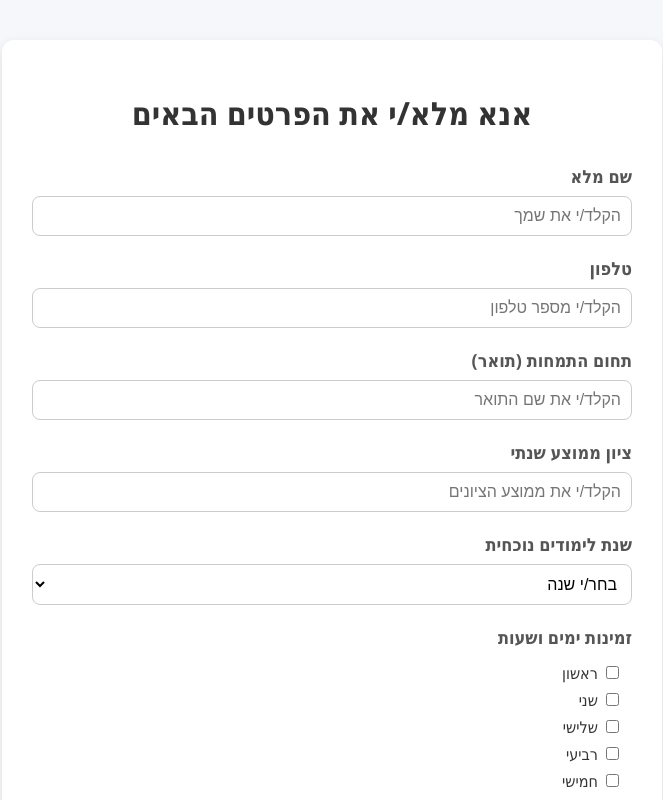
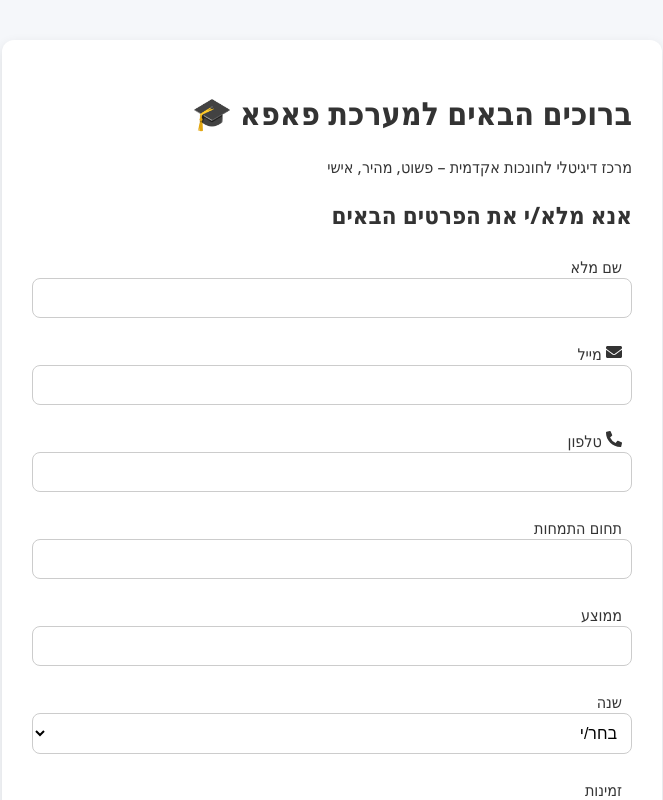
Before and after one commit to danielraz29/papa-frontend, a React (Create React App) app: page /mentor-request in a window 1280 px wide. Shown: the top 800 px of the page, without its empty margins (308-971 px from the left). Built offline with nearby package versions, Linux system fonts and the light colour scheme; the HTML template or start-up script is replaced by a standard one.

Commit message:
Update MentorRequest.js

```diff
--- a/src/MentorRequest.js
+++ b/src/MentorRequest.js
@@ -1,19 +1,52 @@
+// בקובץ MentorRequest.jsx
 import React, { useState } from "react";
+import { useNavigate } from "react-router-dom";
 import styles from "./MentorRequest.module.css";
+import { FaEnvelope, FaPhoneAlt, FaFileUpload } from 'react-icons/fa';
 
 function MentorRequest() {
   const [year, setYear] = useState("");
   const [availability, setAvailability] = useState({});
   const [selectedDays, setSelectedDays] = useState([]);
   const [name, setName] = useState("");
+  const [email, setEmail] = useState("");
   const [phone, setPhone] = useState("");
   const [degree, setDegree] = useState("");
   const [average, setAverage] = useState("");
   const [resume, setResume] = useState(null);
+  const [errors, setErrors] = useState({});
   const [showPopup, setShowPopup] = useState(false);
+  const [isSubmitting, setIsSubmitting] = useState(false);
 
+  const navigate = useNavigate();
   const days = ["ראשון", "שני", "שלישי", "רביעי", "חמישי"];
   const times = ["בוקר", "צהריים", "ערב"];
+
+  const validateEmail = (email) => /\S+@\S+\.\S+/.test(email);
+  const validatePhone = (phone) => /^\d{7,}$/.test(phone);
+  const validateResume = (file) => {
+    const validTypes = [
+      "application/pdf",
+      "application/msword",
+      "application/vnd.openxmlformats-officedocument.wordprocessingml.document"
+    ];
+    return file && validTypes.includes(file.type);
+  };
+
+  const validateForm = () => {
+    const newErrors = {};
+    if (!name) newErrors.name = true;
+    if (!validateEmail(email)) newErrors.email = true;
+    if (!validatePhone(phone)) newErrors.phone = true;
+    if (!degree) newErrors.degree = true;
+    if (!average) newErrors.average = true;
+    if (!year) newErrors.year = true;
+    if (selectedDays.length === 0) newErrors.availability = true;
+    if (Object.keys(availability).length !== selectedDays.length) newErrors.availability = true;
+    if (!validateResume(resume)) newErrors.resume = true;
+    setErrors(newErrors);
+    return Object.keys(newErrors).length === 0;
+  };
 
   const handleDayChange = (day, checked) => {
     const updatedDays = checked
@@ -37,90 +70,118 @@ function MentorRequest() {
   };
 
   const handleResumeUpload = (e) => {
-    setResume(e.target.files[0]);
-  };
-
-  const isFormComplete = () => {
-    return (
-      name &&
-      phone &&
-      degree &&
-      average &&
-      year &&
-      selectedDays.length > 0 &&
-      Object.keys(availability).length === selectedDays.length &&
-      resume
-    );
-  };
-
-  const handleSubmit = (e) => {
-    e.preventDefault();
-    if (isFormComplete()) {
-      setShowPopup(true);
+    const file = e.target.files[0];
+    if (validateResume(file)) {
+      setResume(file);
+      setErrors((prev) => ({ ...prev, resume: false }));
+    } else {
+      setErrors((prev) => ({ ...prev, resume: true }));
     }
   };
 
-  const closePopup = () => {
-    setShowPopup(false);
+  const handleSubmit = async (e) => {
+    e.preventDefault();
+
+    if (!validateForm()) return;
+    setIsSubmitting(true);
+
+    try {
+      const formData = new FormData();
+      formData.append("name", name);
+      formData.append("email", email);
+      formData.append("phone", phone);
+      formData.append("degree", degree);
+      formData.append("average", average);
+      formData.append("year", year);
+      formData.append("resume", resume);
+      formData.append("availability", JSON.stringify(availability));
+      formData.append("role", "mentor");
+      formData.append("status", "pending");
+
+      const response = await fetch("https://papa-backend.onrender.com/mentor-request", {
+        method: "POST",
+        body: formData,
+      });
+
+      if (!response.ok) throw new Error("שליחה נכשלה, נסה שוב.");
+      setShowPopup(true);
+      setTimeout(() => navigate("/"), 3000);
+    } catch (err) {
+      alert("שגיאה בשליחה: " + err.message);
+    } finally {
+      setIsSubmitting(false);
+    }
   };
+
+  const closePopup = () => setShowPopup(false);
 
   return (
     <div className={styles.container}>
-      <h1 className={styles.title}>אנא מלא/י את הפרטים הבאים</h1>
+      <header className={styles.header}>
+        <h1>ברוכים הבאים למערכת פאפא 🎓</h1>
+        <p className={styles.subtitle}>מרכז דיגיטלי לחונכות אקדמית – פשוט, מהיר, אישי</p>
+      </header>
 
+      <h2 className={styles.formTitle}>אנא מלא/י את הפרטים הבאים</h2>
       <form onSubmit={handleSubmit}>
         <div className={styles.formGroup}>
-          <h2 className={styles.subHeading}>שם מלא</h2>
+          <label className={styles.label}>שם מלא</label>
           <input
             type="text"
-            placeholder="הקלד/י את שמך"
             value={name}
             onChange={(e) => setName(e.target.value)}
-            className={styles.inputText}
+            className={`${styles.inputText} ${errors.name ? styles.errorInput : ""}`}
           />
         </div>
 
         <div className={styles.formGroup}>
-          <h2 className={styles.subHeading}>טלפון</h2>
+          <label className={styles.label}><FaEnvelope /> מייל</label>
           <input
-            type="text"
-            placeholder="הקלד/י מספר טלפון"
-            value={phone}
-            onChange={(e) => setPhone(e.target.value)}
-            className={styles.inputText}
+            type="email"
+            value={email}
+            onChange={(e) => setEmail(e.target.value)}
+            className={`${styles.inputText} ${errors.email ? styles.errorInput : ""}`}
           />
         </div>
 
         <div className={styles.formGroup}>
-          <h2 className={styles.subHeading}>תחום התמחות (תואר)</h2>
+          <label className={styles.label}><FaPhoneAlt /> טלפון</label>
           <input
             type="text"
-            placeholder="הקלד/י את שם התואר"
-            value={degree}
-            onChange={(e) => setDegree(e.target.value)}
-            className={styles.inputText}
+            value={phone}
+            onChange={(e) => setPhone(e.target.value)}
+            className={`${styles.inputText} ${errors.phone ? styles.errorInput : ""}`}
           />
         </div>
 
         <div className={styles.formGroup}>
-          <h2 className={styles.subHeading}>ציון ממוצע שנתי</h2>
+          <label className={styles.label}>תחום התמחות</label>
           <input
             type="text"
-            placeholder="הקלד/י את ממוצע הציונים"
-            value={average}
-            onChange={(e) => setAverage(e.target.value)}
-            className={styles.inputText}
+            value={degree}
+            onChange={(e) => setDegree(e.target.value)}
+            className={`${styles.inputText} ${errors.degree ? styles.errorInput : ""}`}
           />
         </div>
 
         <div className={styles.formGroup}>
-          <h2 className={styles.subHeading}>שנת לימודים נוכחית</h2>
+          <label className={styles.label}>ממוצע</label>
+          <input
+            type="text"
+            value={average}
+            onChange={(e) => setAverage(e.target.value)}
+            className={`${styles.inputText} ${errors.average ? styles.errorInput : ""}`}
+          />
+        </div>
+
+        <div className={styles.formGroup}>
+          <label className={styles.label}>שנה</label>
           <select
             value={year}
             onChange={(e) => setYear(e.target.value)}
-            className={styles.select}
+            className={`${styles.select} ${errors.year ? styles.errorInput : ""}`}
           >
-            <option value="">בחר/י שנה</option>
+            <option value="">בחר/י</option>
             <option>א'</option>
             <option>ב'</option>
             <option>ג'</option>
@@ -129,62 +190,56 @@ function MentorRequest() {
         </div>
 
         <div className={styles.formGroup}>
-          <h2 className={styles.subHeading}>זמינות ימים ושעות</h2>
+          <label className={styles.label}>זמינות</label>
           {days.map((day) => (
             <div key={day} className={styles.dayItem}>
-              <label className={styles.label}>
               <input
                 type="checkbox"
                 checked={selectedDays.includes(day)}
                 onChange={(e) => handleDayChange(day, e.target.checked)}
-                />{" "}
-                {day}
-              </label>
+              /> {day}
 
               {selectedDays.includes(day) && (
+                <div className={styles.selectWrapper}>
+                  <label className={styles.smallLabel}>בחר/י שעה</label>
                   <select
                     className={styles.timeSelect}
                     onChange={(e) => handleTimeChange(day, e.target.value)}
                     value={availability[day] || ""}
                   >
-                  <option value="">בחר/י שעה</option>
+                    <option value="">בחר/י</option>
                     {times.map((time) => (
-                    <option key={time} value={time}>
-                      {time}
-                    </option>
+                      <option key={time} value={time}>{time}</option>
                     ))}
                   </select>
+                </div>
               )}
             </div>
           ))}
+          {errors.availability && <p className={styles.errorText}>יש לבחור לפחות יום אחד עם שעה</p>}
         </div>
 
         <div className={styles.formGroup}>
-          <h2 className={styles.subHeading}>העלה/י קורות חיים</h2>
+          <label className={styles.label}><FaFileUpload /> קורות חיים</label>
           <input
             type="file"
             accept=".pdf,.doc,.docx"
             onChange={handleResumeUpload}
+            className={`${styles.inputText} ${errors.resume ? styles.errorInput : ""}`}
           />
         </div>
 
-        <button
-          type="submit"
-          className={styles.nextButton}
-          disabled={!isFormComplete()}
-        >
-          שלח
+        <button type="submit" className={styles.nextButton} disabled={isSubmitting}>
+          {isSubmitting ? "שולח..." : "שלח"}
         </button>
       </form>
 
       {showPopup && (
         <div className={styles.popup}>
           <div className={styles.popupContent}>
-            <h1>בקשתך נשלחה</h1>
+            <h1>בקשתך נשלחה ✅</h1>
             <p>ניצור עמך קשר בהקדם.</p>
-            <button className={styles.popupButton} onClick={closePopup}>
-              סגור
-            </button>
+            <button className={styles.popupButton} onClick={closePopup}>סגור</button>
           </div>
         </div>
       )}
```
Lines whose indentation alone changed are shown as unchanged.
